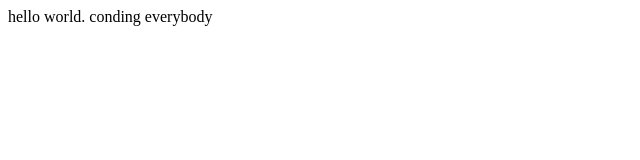
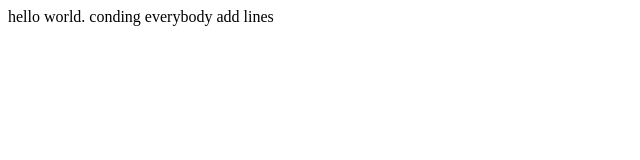
Before and after one commit to harunseong/rowingok_test, a plain HTML site: page index.html in a window 1280 px wide. Shown: the full height of the page, 0-640 px from the left. Drawn offline with Linux system fonts and the light colour scheme.

Commit message:
change index.html again

```diff
--- a/index.html
+++ b/index.html
@@ -1,4 +1,7 @@
 <html>
-<body> hello world. conding everybody
-</body>
+<body>
+	hello world. conding everybody
+
+	add lines
+	</body>
 </html>
```
